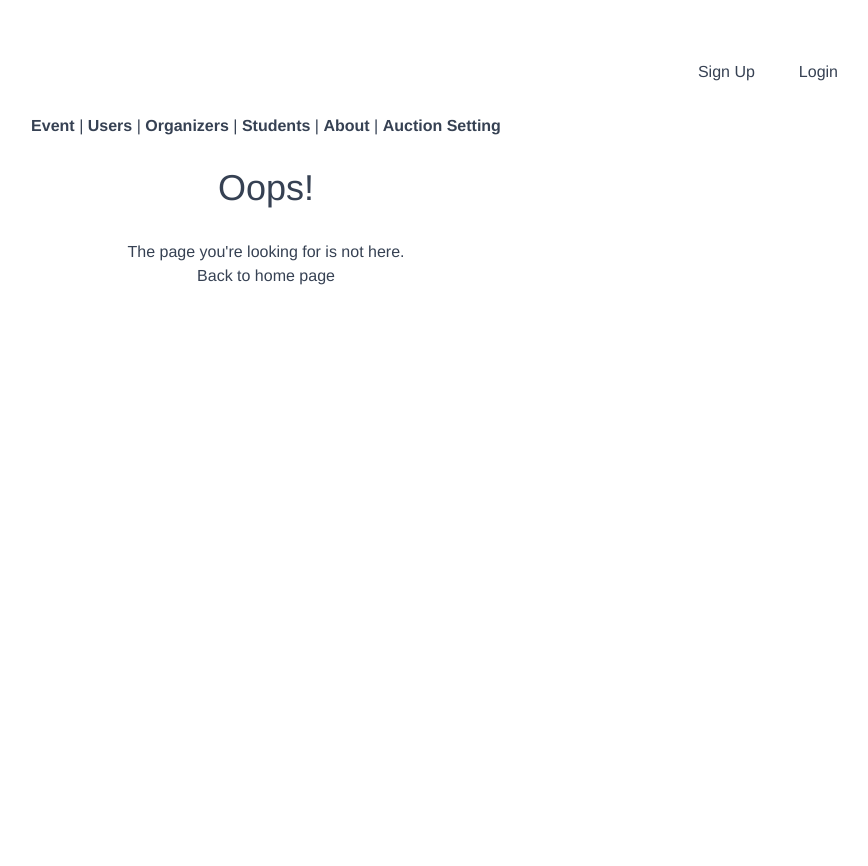
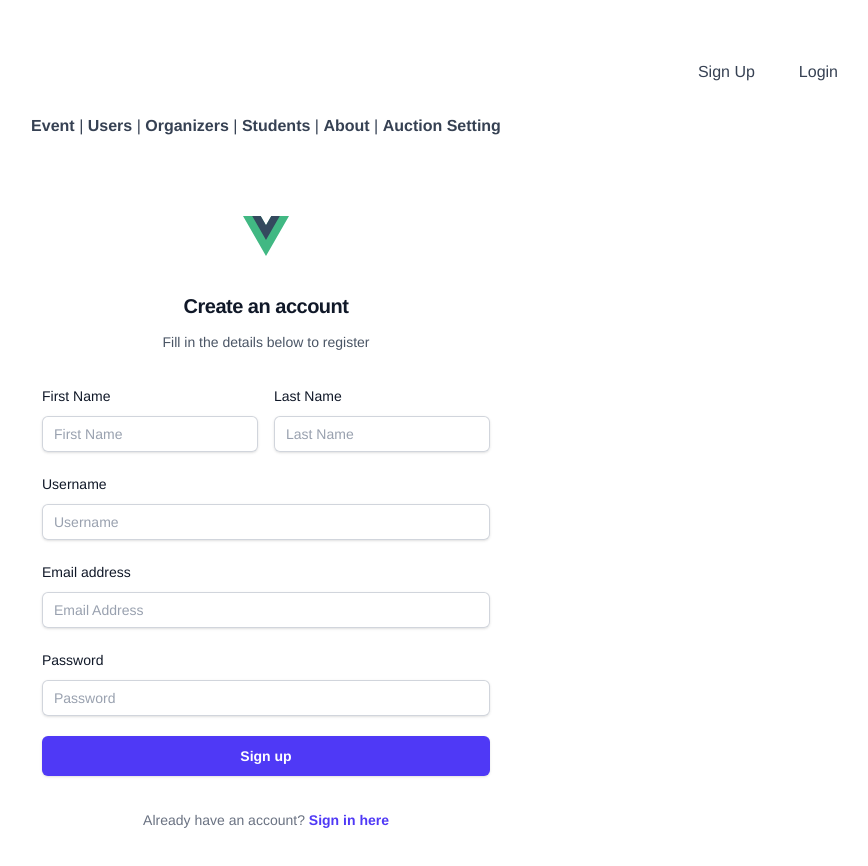
Before and after one commit to collapseeee/331-frontend, a Vue app: page /register in a window 1280 px wide. Shown: the top 866 px of the page, without its empty margins (374-1242 px from the left). Before the commit the page ends 800 px from the top, so only its background shows below. Built offline with nearby package versions, Linux system fonts and the light colour scheme; some icons are missing; the HTML template or start-up script is replaced by a standard one.

Commit message:
task 9: register

```diff
--- a/src/App.vue
+++ b/src/App.vue
@@ -17,7 +17,7 @@
 provide('auctionPerPage', auctionPerPage)
 function logout() {
   authStore.logout()
-  router.push({name: 'login'})
+  router.push({name: 'login-view'})
 }
 </script>
 
--- a/src/router/index.ts
+++ b/src/router/index.ts
@@ -25,6 +25,7 @@
 import OrganizerDetailView from '@/views/OrganizerDetail.vue'
 import OrganizerListView from '@/views/OrganizerList.vue'
 import LoginView from '@/views/LoginView.vue'
+import RegisterView from '@/views/RegisterView.vue'
 
 const router = createRouter({
   history: createWebHistory(import.meta.env.BASE_URL),
@@ -33,6 +34,11 @@
       path: '/login',
       name: 'login-view',
       component: LoginView,
+    },
+    {
+      path: '/register',
+      name: 'register-view',
+      component: RegisterView,
     },
     {
       path: '/',
--- a/src/stores/auth.ts
+++ b/src/stores/auth.ts
@@ -21,7 +21,7 @@
       return this.user?.name || ''
     },
     isAdmin(): boolean {
-      return this.user?.roles.includes('ROLE_ADMIN') || false
+      return this.user?.roles?.includes('ROLE_ADMIN') || false
     },
     authorizationHeader(): string {
       return `Bearer ${this.token}`
@@ -42,6 +42,34 @@
           return response
         })
     },
+    register(user: {
+      username: string
+      password: string
+      firstname: string
+      lastname: string
+      email: string
+    }) {
+      return apiClient
+        .post('/api/v1/auth/register', {
+          username: user.username,
+          password: user.password,
+          firstname: user.firstname,
+          lastname: user.lastname,
+          email: user.email
+        })
+        .then((response) => {
+          this.token = response.data.access_token
+          this.user = response.data.user || {
+            id: null,
+            name: `${user.firstname} ${user.lastname}`.trim() || user.username,
+            roles: ['ROLE_USER'],
+            images: []
+          }
+          localStorage.setItem('access_token', this.token as string)
+          localStorage.setItem('user', JSON.stringify(this.user))
+          return response
+        })
+    },
     logout() {
       console.log('logout')
       this.token = null
--- a/src/types.ts
+++ b/src/types.ts
@@ -70,7 +70,7 @@
 export interface Organizer {
   id: number | null
   name?: string
-  roles: string[]
+  roles?: string[]
   organizationName?: string
   address?: string
   images: string[]
--- a/src/views/LoginView.vue
+++ b/src/views/LoginView.vue
@@ -70,7 +70,7 @@
       <p class="mt-10 text-center text-sm text-gray-500">
         Not a member?
         {{ ' ' }}
-        <a href="#" class="font-semibold leading-6 text-indigo-600 hover:text-indigo-500">Try to register here</a>
+        <router-link :to="{ name: 'register-view' }" class="font-semibold leading-6 text-indigo-600 hover:text-indigo-500">Try to register here</router-link>
       </p>
     </div>
   </div>
--- /dev/null
+++ b/src/views/RegisterView.vue
@@ -0,0 +1,123 @@
+<script lang="ts" setup>
+import InputText from '@/components/InputText.vue';
+import * as yup from 'yup';
+import { useField, useForm } from 'vee-validate';
+import { useAuthStore } from '@/stores/auth';
+import { useRouter } from 'vue-router';
+import { useMessageStore } from '@/stores/message';
+
+const router = useRouter()
+const authStore = useAuthStore()
+const messageStore = useMessageStore()
+
+const validationSchema = yup.object({
+  firstname: yup.string().required('First name is required'),
+  lastname: yup.string().required('Last name is required'),
+  username: yup.string().required('Username is required'),
+  email: yup.string().email('Please enter a valid email').required('Email is required'),
+  password: yup.string().required('Password is required').min(6, 'Password must be at least 6 characters')
+});
+
+const { errors, handleSubmit, isSubmitting } = useForm({
+  validationSchema,
+  initialValues: {
+    firstname: '',
+    lastname: '',
+    username: '',
+    email: '',
+    password: ''
+  }
+});
+
+const { value: firstname } = useField<string>('firstname');
+const { value: lastname } = useField<string>('lastname');
+const { value: username } = useField<string>('username');
+const { value: email } = useField<string>('email');
+const { value: password } = useField<string>('password');
+
+const onSubmit = handleSubmit((values) => {
+  authStore.register({
+    firstname: values.firstname,
+    lastname: values.lastname,
+    username: values.username,
+    email: values.email,
+    password: values.password
+  })
+    .then(() => {
+      messageStore.updateMessage('Registration successful!')
+      setTimeout(() => {
+        messageStore.resetMessage()
+      }, 3000)
+      router.push({ name: 'event-list-view' })
+    })
+    .catch((err) => {
+      const message = err.response?.data?.message || 'Could not register'
+      messageStore.updateMessage(message)
+      setTimeout(() => {
+        messageStore.resetMessage()
+      }, 3000)
+    })
+});
+</script>
+
+<template>
+  <div class="flex min-h-full flex-1 flex-col justify-center px-6 py-12 lg:px-8">
+    <div class="sm:mx-auto sm:w-full sm:max-w-md">
+      <img class="mx-auto h-10 w-auto" src="@/assets/logo.svg" alt="CAMT">
+      <h2 class="mt-8 text-center text-2xl font-bold leading-9 tracking-tight text-gray-900">
+        Create an account
+      </h2>
+      <p class="mt-2 text-center text-sm text-gray-600">
+        Fill in the details below to register
+      </p>
+    </div>
+
+    <div class="mt-8 sm:mx-auto sm:w-full sm:max-w-md">
+      <form class="space-y-5" @submit.prevent="onSubmit">
+        <div class="grid grid-cols-1 sm:grid-cols-2 gap-4">
+          <div>
+            <label for="firstname" class="block text-left text-sm font-medium leading-6 text-gray-900">First Name</label>
+            <InputText :error="errors['firstname']" id="firstname" v-model="firstname" type="text" placeholder="First Name" />
+          </div>
+          <div>
+            <label for="lastname" class="block text-left text-sm font-medium leading-6 text-gray-900">Last Name</label>
+            <InputText :error="errors['lastname']" id="lastname" v-model="lastname" type="text" placeholder="Last Name" />
+          </div>
+        </div>
+
+        <div>
+          <label for="username" class="block text-left text-sm font-medium leading-6 text-gray-900">Username</label>
+          <InputText :error="errors['username']" id="username" v-model="username" type="text" placeholder="Username" />
+        </div>
+
+        <div>
+          <label for="email" class="block text-left text-sm font-medium leading-6 text-gray-900">Email address</label>
+          <InputText :error="errors['email']" id="email" v-model="email" type="email" placeholder="Email Address" />
+        </div>
+
+        <div>
+          <label for="password" class="block text-left text-sm font-medium leading-6 text-gray-900">Password</label>
+          <InputText :error="errors['password']" id="password" type="password" v-model="password" placeholder="Password" />
+        </div>
+
+        <div>
+          <button
+            type="submit"
+            :disabled="isSubmitting"
+            class="flex w-full justify-center rounded-md bg-indigo-600 px-3 py-2 text-sm font-semibold leading-6 text-white shadow-sm hover:bg-indigo-500 focus-visible:outline focus-visible:outline-2 focus-visible:outline-offset-2 focus-visible:outline-indigo-600 disabled:opacity-50 transition-colors duration-150"
+          >
+            {{ isSubmitting ? 'Registering...' : 'Sign up' }}
+          </button>
+        </div>
+      </form>
+
+      <p class="mt-8 text-center text-sm text-gray-500">
+        Already have an account?
+        {{ ' ' }}
+        <router-link :to="{ name: 'login-view' }" class="font-semibold leading-6 text-indigo-600 hover:text-indigo-500">
+          Sign in here
+        </router-link>
+      </p>
+    </div>
+  </div>
+</template>
```
